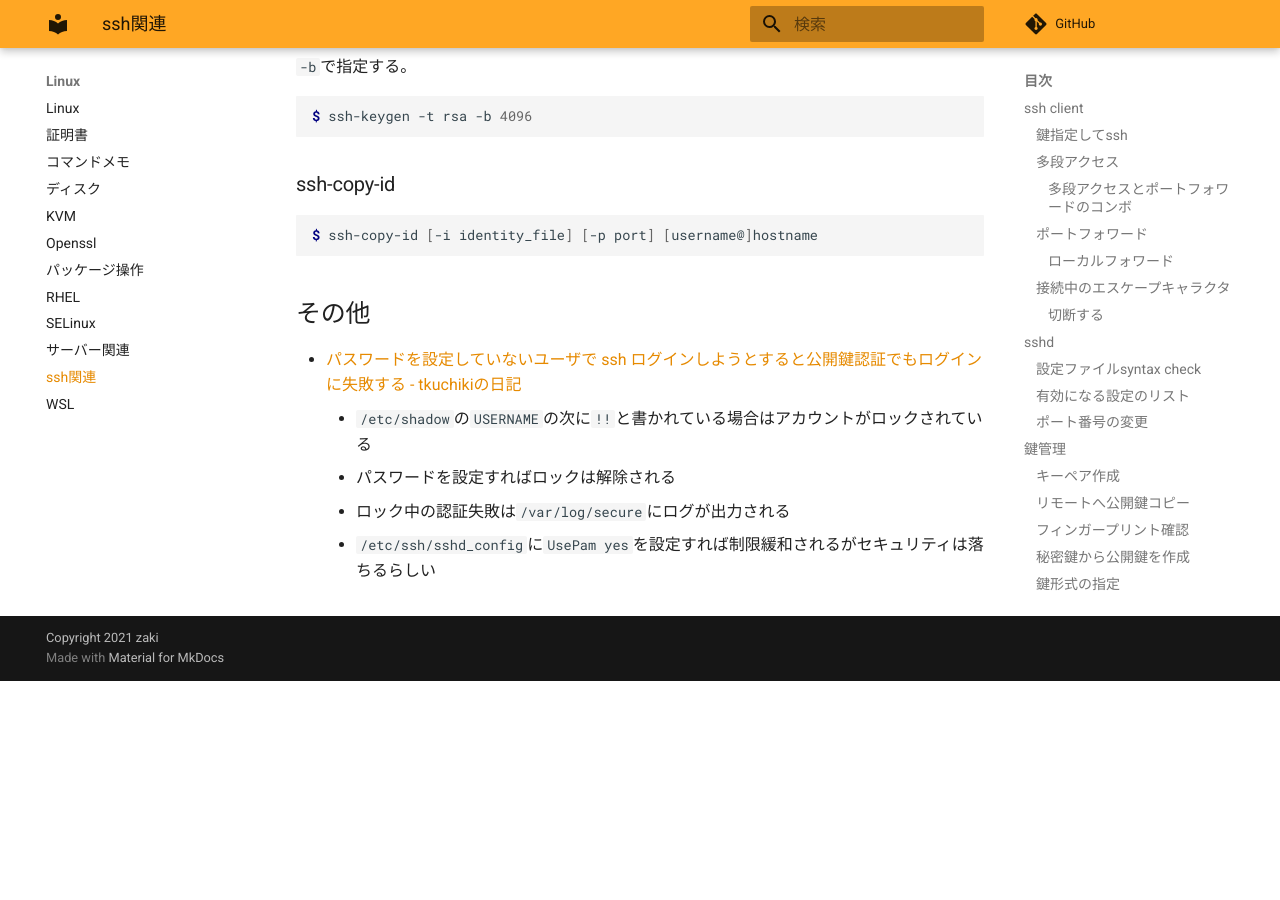
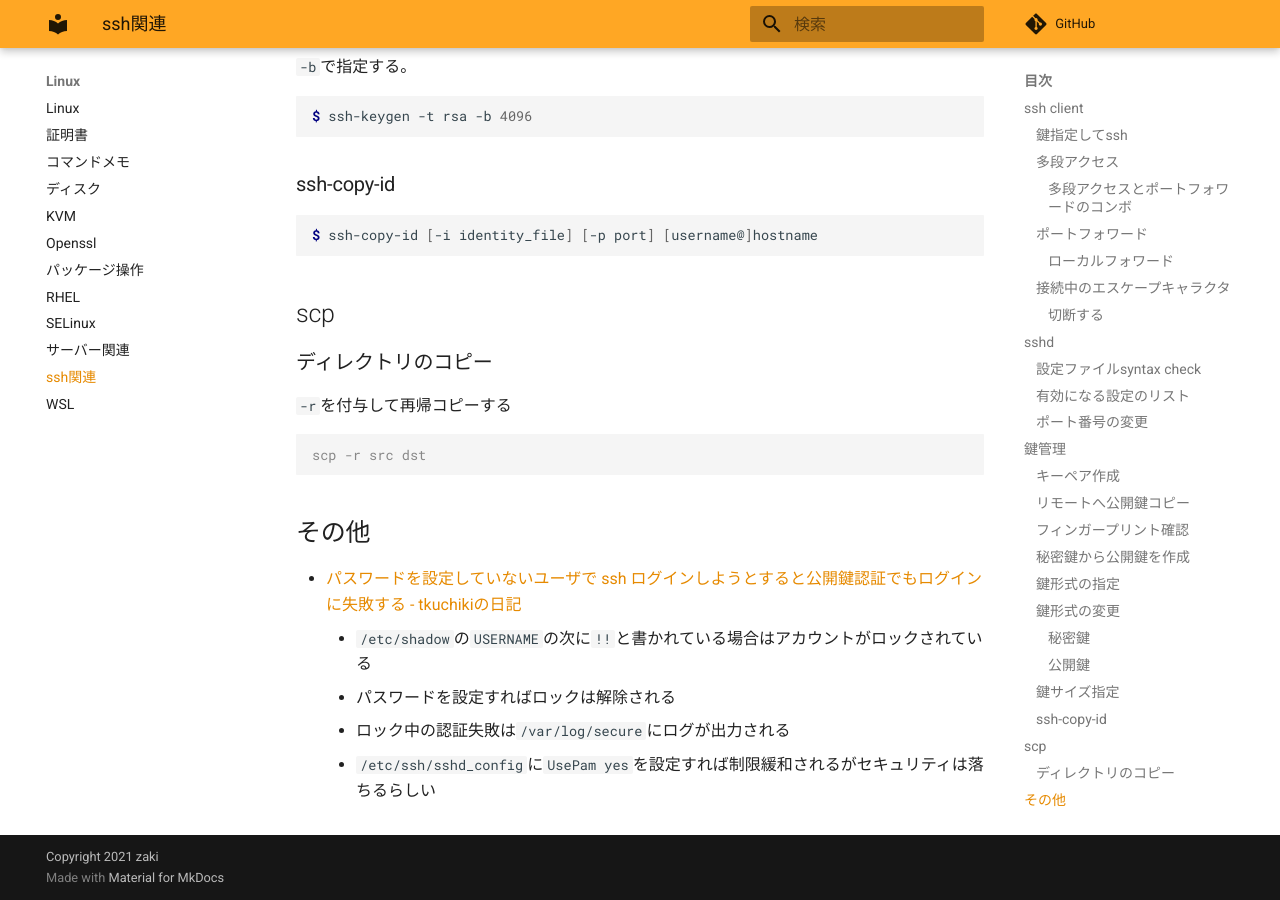
Before and after one commit to zaki-lknr/docs, an MkDocs documentation site: the page built from docs/Linux/ssh.md, in a window 1280 px wide and 900 px high, scrolled down 5322 px. Built offline with MkDocs 1.6.1 and Material for MkDocs 9.7.7, drawn with Linux system fonts in a browser that asks for light colours; comment, search, counter and statistics services are not loaded; before the commit the page ends 6003 px from its top, so only the background shows below that.

Commit message:
add: linux/ssh: scpで再帰コピー

````diff
--- a/docs/Linux/ssh.md
+++ b/docs/Linux/ssh.md
@@ -255,6 +255,16 @@ $ ssh-keygen -t rsa -b 4096
 $ ssh-copy-id [-i identity_file] [-p port] [username@]hostname
 ```
 
+## scp
+
+### ディレクトリのコピー
+
+`-r`を付与して再帰コピーする
+
+```console
+scp -r src dst
+```
+
 ## その他
 
 - [パスワードを設定していないユーザで ssh ログインしようとすると公開鍵認証でもログインに失敗する - tkuchikiの日記](https://tkuchiki.hatenablog.com/entry/2013/05/27/211051)
````
